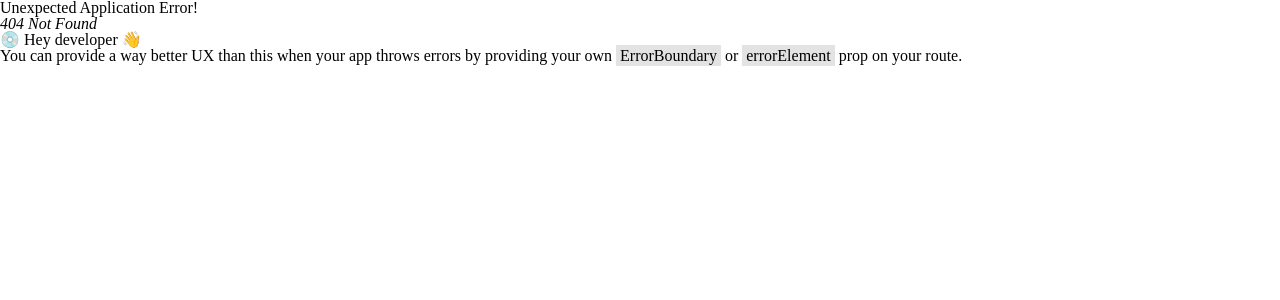
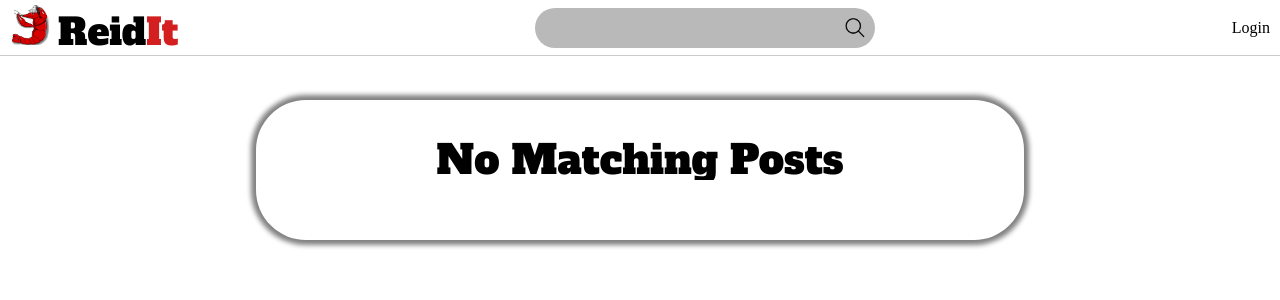
Before and after one commit to Reidvanvliet/reid-it, a React (Create React App) app: page /search in a window 1280 px wide. Before the commit this address had no page. Shown: the top 300 px of the page. Built offline with nearby package versions, Linux system fonts and the light colour scheme.

Commit message:
added the search functionality and styled it

```diff
--- a/public/index.css
+++ b/public/index.css
@@ -24,10 +24,26 @@ strong {
 }
 
 .search-container {
+    display: flex;
+    justify-content: space-between;
     width: 40%;
     background-color: rgb(185, 185, 185);
     border-radius: 20px;
-    padding: 5px;
+    padding: 10px;
+}
+
+.search {
+    width: 90%;
+    border: none;
+    background: none;
+    font-size: 1rem;
+    font-weight: bold;
+    outline: none;
+    text-align: center;
+}
+
+.search:focus {
+    border: none;
 }
 
 .login-container {
@@ -251,4 +267,8 @@ table, th, td {
     .post {
         margin: 50px 20% 5% 20%;
     }
+
+    .search-container {
+        width: 25%;
+    }
 }
--- a/src/app/App.js
+++ b/src/app/App.js
@@ -3,13 +3,14 @@ import { Route, BrowserRouter, RouterProvider, createBrowserRouter, createRoutes
 import Navbar from "./Navbar";
 import Posts from "../features/posts/Posts";
 import Article from "../features/article/Article";
+import Search from '../features/search/SearchPage'
 
 
 const appRouter = createBrowserRouter(createRoutesFromElements(
   <Route path="/" element={<Navbar />}>
     <Route path="/" element={<Posts />} />
     <Route path="/:subreddit/:articleId" element={<Article/>} />
-
+    <Route path="/search" element={<Search />} />
     {/*<Route path="community/:communityId" element={<Community/>} />
     <Route path="profile/:profileId" element={<Profile/>} />
     <Route path="search" element={<SearchPage/>} />*/}
--- a/src/app/Navbar.js
+++ b/src/app/Navbar.js
@@ -1,5 +1,6 @@
 import { useEffect } from "react";
 import { Outlet, NavLink } from "react-router-dom"
+import SearchBar from "../features/search/SearchBar";
 
 const Navbar = () => {
 
@@ -11,7 +12,7 @@ const Navbar = () => {
                 <NavLink to="/" className="home-logo">Reid<span className="home-logo-span">It</span></NavLink>
             </div>
             <div className='search-container'>
-                {/*<Search />*/}
+                <SearchBar />
                 <img src={require("./magnifyingGlass.png")}/>
             </div>
             <div className="login-container">
--- /dev/null
+++ b/src/features/search/SearchBar.js
@@ -0,0 +1,26 @@
+import React, { useRef, useState } from 'react';
+import { useNavigate, createSearchParams } from 'react-router-dom';
+
+const SearchBar = () => {
+    const navigate = useNavigate();
+
+    const searchInputRef = useRef();
+
+    const onSearchHandler = (e) => {
+        e.preventDefault();
+
+        const searchQuery = {
+            search: searchInputRef.current.value
+        }
+
+        const searchParams = new URLSearchParams(searchQuery);
+
+        navigate(`/search?${searchParams.toString()}`)
+    }
+
+    return (
+        <input type="text" onChange={onSearchHandler} className='search' ref={searchInputRef} />
+    )
+}
+
+export default SearchBar;
--- /dev/null
+++ b/src/features/search/SearchPage.js
@@ -0,0 +1,44 @@
+import React from 'react';
+import { useSelector } from 'react-redux';
+import { useSearchParams } from 'react-router';
+import { selectPosts } from '../posts/postsSlice';
+import Post from "../posts/Post";
+
+const Search = () => {
+    const allPosts = useSelector(selectPosts);
+    const [searchParams] = useSearchParams();
+
+    const searchTerm = searchParams.get('search');
+
+     const filteredPosts = [];//allPosts.map((post) => {
+    //     if(post.title.includes(searchTerm)) {
+    //         return post;
+    //     }
+    // });
+
+    allPosts.map((post) => {
+        if(post.title.includes(searchTerm)) {
+            filteredPosts.push(post);
+        }
+    });
+
+    console.log(filteredPosts);
+
+    if(filteredPosts.length == 0) {
+        return (
+            <div className='post'>
+                <h1>No Matching Posts</h1>
+            </div>
+        )
+    }
+
+    return (
+        <div>
+            {filteredPosts.map((post) => {
+                return <Post post={post} key={post.id} />
+            })}
+        </div>
+    )
+}
+
+export default Search;
```
Also changed, not shown: notes.txt.
